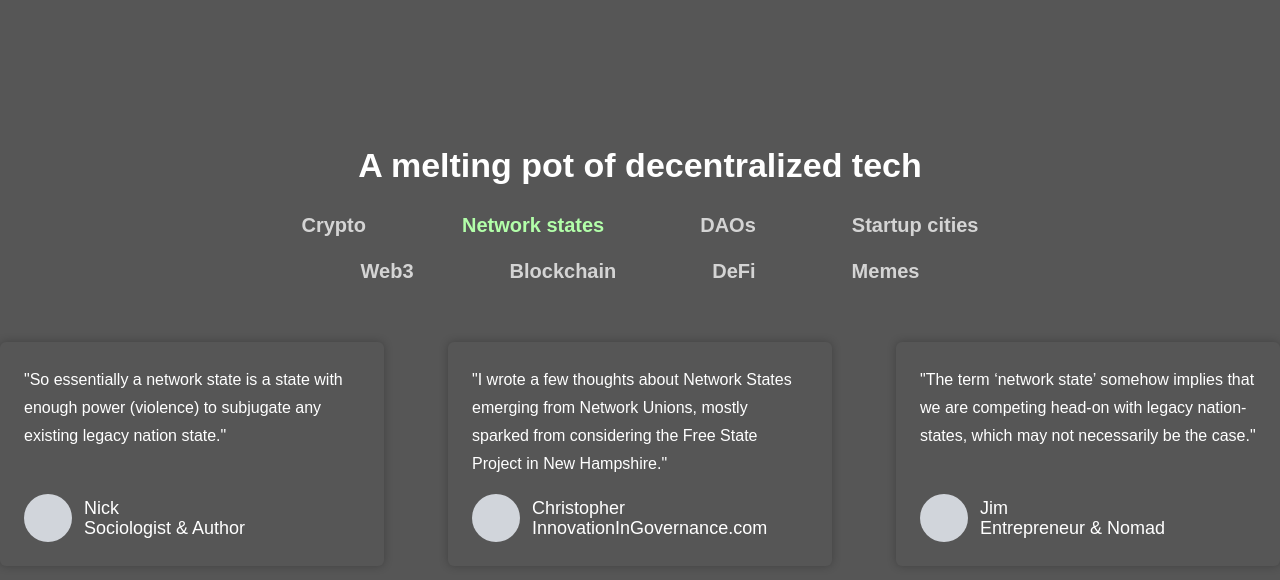
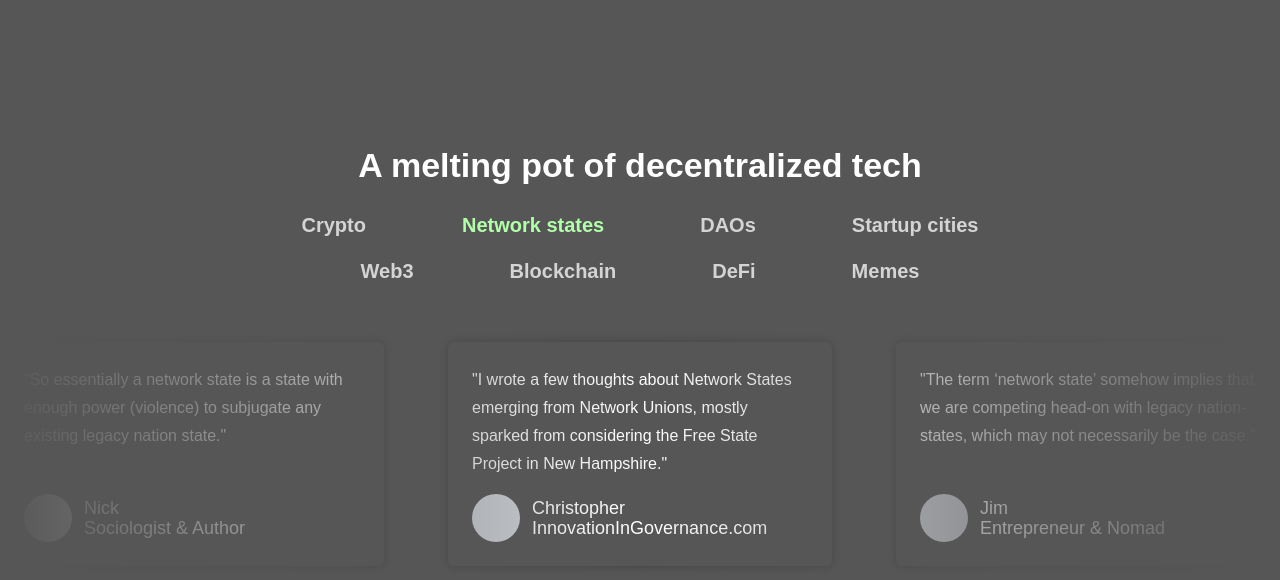
Before and after one commit to 1729ers/landing-page, an Angular app: page / in a window 1280 px wide. Shown: the part 1188-1768 px from the top of the page. Built offline with nearby package versions, Linux system fonts and the light colour scheme.

Commit message:
Added carousel fade

```diff
--- a/src/app/components/quote-carousel/quote-carousel.component.html
+++ b/src/app/components/quote-carousel/quote-carousel.component.html
@@ -1,4 +1,17 @@
-<div class="flex flex-row justify-center w-full my-8 overflow-visible">
+<div>
+  <div
+    class="
+      h-72
+      absolute
+      right-0
+      w-full
+      bg-gradient-to-r
+      from-primary
+      via-transparent
+      to-primary
+    "
+  ></div>
+  <div class="flex flex-row justify-center w-full py-8 overflow-visible">
     <app-quote-card
       text="So essentially a network state is a state with enough power (violence) to subjugate any existing legacy nation state."
       author="Nick"
@@ -15,3 +28,4 @@
       author_bg="Entrepreneur & Nomad"
     ></app-quote-card>
   </div>
+</div>
--- a/tailwind.config.js
+++ b/tailwind.config.js
@@ -9,6 +9,7 @@ module.exports = {
     extend: {
       boxShadow: {
         md: "0 0px 8px 0 rgba(0, 0, 0, 0.25)",
+        highlight: "0 0px 8px 0 rgba(178, 255, 169, 0.25)",
       },
       colors: {
         transparent: "transparent",
```
Lines whose indentation alone changed are shown as unchanged.
